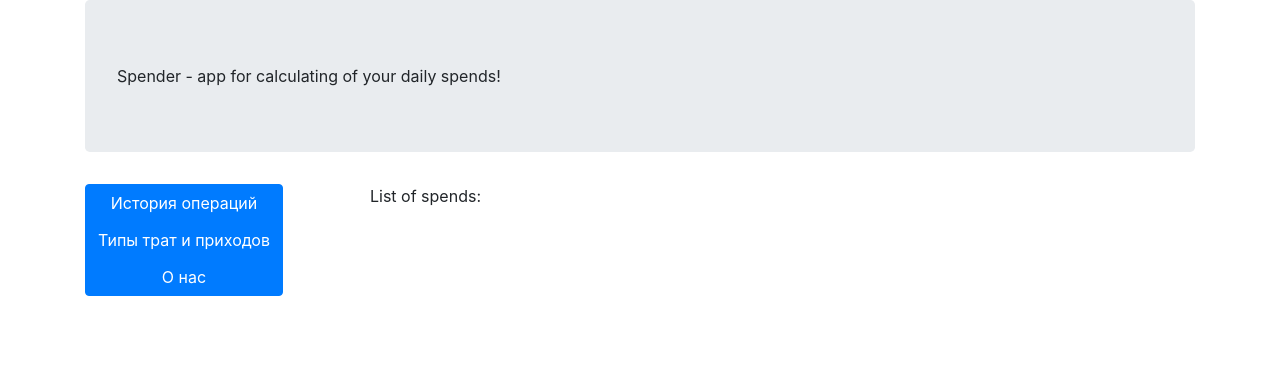
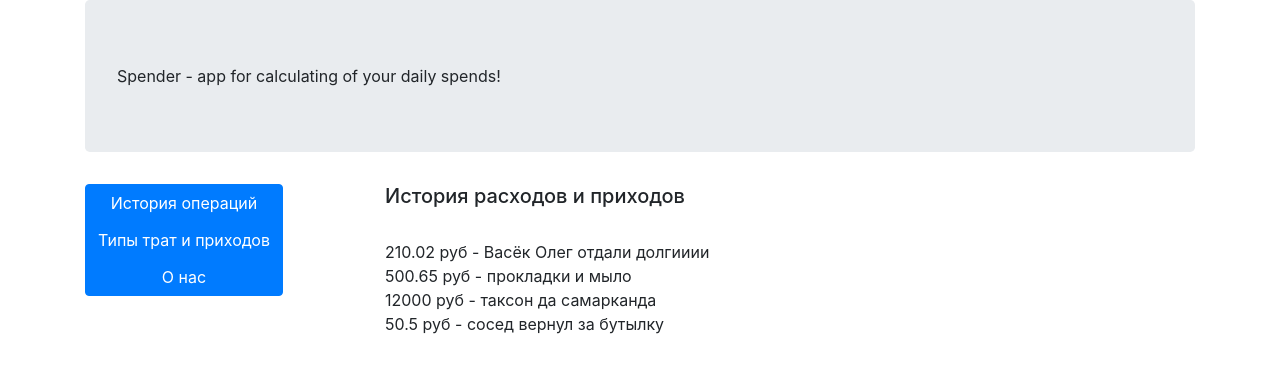
Before and after one commit to Ustingit/spender, a React (Create React App) app: page / in a window 1280 px wide. Shown: the top 372 px of the page. Built offline with nearby package versions, Linux system fonts and the light colour scheme.

Commit message:
add first dirty version of history

```diff
--- a/src/App.js
+++ b/src/App.js
@@ -9,6 +9,7 @@ import Button from 'react-bootstrap/Button'
 import ButtonGroup from 'react-bootstrap/ButtonGroup'
 import RightWrapper, { WrapperType } from './Components/RightWrapper';
 import { HIGH_LEVEL_TYPE_COSTS, HIGH_LEVEL_TYPE_INCOME, setNewList, addItemToList } from './Data/Types';
+import { Spends } from "./Data/Spends";
 
 class App extends React.Component {
 
@@ -17,7 +18,8 @@ class App extends React.Component {
     this.state = {
       type: WrapperType.HISTORY,
       incomeTypes: this.props.incomeTypes,
-      costsTypes: this.props.costTypes
+      costsTypes: this.props.costTypes,
+      history: Spends
     }
     this.setNewType = this.setNewType.bind(this);
     this.deleteType = this.deleteType.bind(this);
@@ -117,7 +119,8 @@ class App extends React.Component {
                             costsTypes={this.state.costsTypes}
                             setNewType={this.setNewType}
                             deleteType={this.deleteType}
-                            editType={this.editExistType} />
+                            editType={this.editExistType}
+                            history={this.state.history} />
           </Col>
         </Row>
     </Container>
--- a/src/Components/RightWrapper.js
+++ b/src/Components/RightWrapper.js
@@ -7,6 +7,7 @@ import ListGroup from 'react-bootstrap/ListGroup';
 import { EditAndDeleteItemControl } from './ItemControls';
 import AddTypeModalWindowClass from './AddTypeModalWindowClass';
 import { HIGH_LEVEL_TYPE_INCOME, HIGH_LEVEL_TYPE_COSTS } from '../Data/Types';
+import SpendsHistory from './Spends/SpendsHistory';
 
 const RightPageType = {
     HISTORY: "HISTORY",
@@ -26,7 +27,7 @@ class RightWrapper extends React.Component {
     renderSwitch(param){
         switch (param) {
             case RightPageType.HISTORY:
-                return <div>List of spends:</div>
+                return <SpendsHistory { ...this.props } />
             case RightPageType.ABOUT:
                 return <About />
             case RightPageType.SPEND_TYPES:
--- /dev/null
+++ b/src/Components/Spends/SpendsHistory.js
@@ -0,0 +1,43 @@
+import React from "react";
+import Container from 'react-bootstrap/Container';
+import Row from 'react-bootstrap/Row';
+import Col from 'react-bootstrap/Col';
+import ListGroup from 'react-bootstrap/ListGroup';
+
+export default class SpendHistory extends React.Component {
+    constructor(props) {
+        super(props);
+        this.state = {
+            history: this.props.history
+        }
+    }
+
+    render() {
+        return (
+            <Container>
+                <Row>
+                    <Col md={12} lg={12} >
+                        <h5>История расходов и приходов</h5><br />
+                    </Col>
+                    <Col md={12} lg={12} >
+                        <ListGroup>
+                            {
+                                this.state.history.map(historyItem=> {
+                                    return <HistoryItem data={historyItem} />
+                                })
+                            }
+                        </ListGroup>
+                    </Col>
+                </Row>
+            </Container>
+        )
+    }
+}
+
+class HistoryItem extends React.Component {
+    render() {
+        return(
+            <div key={this.props.data.id} >{this.props.data.sum} руб - {this.props.data.comment}</div>
+        )
+    }
+}
--- /dev/null
+++ b/src/Data/Spends.js
@@ -0,0 +1,8 @@
+import { HIGH_LEVEL_TYPE_INCOME, HIGH_LEVEL_TYPE_COSTS } from './Types';
+
+export let Spends = [
+    { id: 0, sum: 210.02 , highType: HIGH_LEVEL_TYPE_INCOME, concreteTypeId: 2, date: "Sun Sep 13 2020 21:25:22 GMT+0300 (Moscow Standard Time)", comment: "Васёк Олег отдали долгииии" },
+    { id: 1, sum: 500.65, highType: HIGH_LEVEL_TYPE_COSTS, concreteTypeId: 3, date: "Sun Sep 13 2020 21:25:22 GMT+0300 (Moscow Standard Time)", comment: "прокладки и мыло" },
+    { id: 2, sum: 12000.00, highType: HIGH_LEVEL_TYPE_COSTS, concreteTypeId: 1, date: "Sun Sep 13 2020 21:25:22 GMT+0300 (Moscow Standard Time)", comment: "таксон да самарканда" },
+    { id: 3, sum: 50.50, highType: HIGH_LEVEL_TYPE_INCOME, concreteTypeId: 2, date: "Sun Sep 13 2020 21:25:22 GMT+0300 (Moscow Standard Time)", comment: "сосед вернул за бутылку" },
+]
--- a/src/Data/Types.js
+++ b/src/Data/Types.js
@@ -9,10 +9,9 @@ export let incomeTypes = [
 ]
 
 export let costTypes = [
-    { id: 0, name: "зарплата", default: true, comment: "сюда входит аванс, зарплата, премии или бонусы, которые вы получили от основного или дополнительных видов деятельности", type: HIGH_LEVEL_TYPE_INCOME },
-    { id: 1, name: "долг", default: true, comment: "возврат отдолженных средств", type: HIGH_LEVEL_TYPE_INCOME },
-    { id: 2, name: "пассивный доход", default: true, comment: "доходы, полученные от депозитов, инвестиций, и т.д.", type: HIGH_LEVEL_TYPE_INCOME },
-    { id: 3, name: "подарок", default: true, comment: "средства, подаренные по какому-либо поводу.", type: HIGH_LEVEL_TYPE_INCOME }
+    { id: 0, name: "питание", default: true, comment: "расходы на питание.", type: HIGH_LEVEL_TYPE_INCOME },
+    { id: 1, name: "хоз. расходы", default: true, comment: "расходы на хозяйственные нужды.", type: HIGH_LEVEL_TYPE_INCOME },
+    { id: 2, name: "транспорт", default: true, comment: "расходы на транспорт, такси либо шэринг.", type: HIGH_LEVEL_TYPE_INCOME }
 ]
 
 export let setNewList = (newList, type) => {
```
